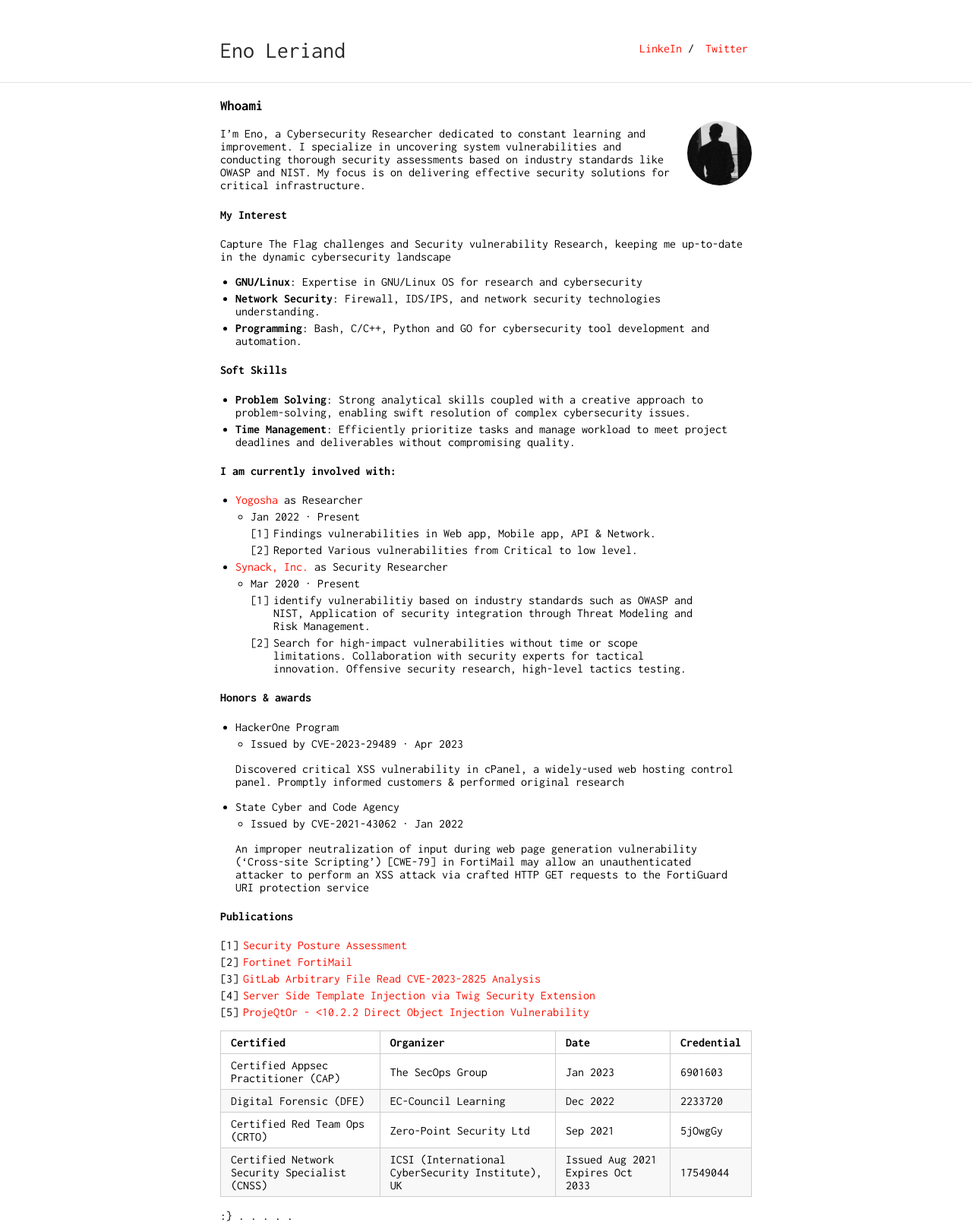
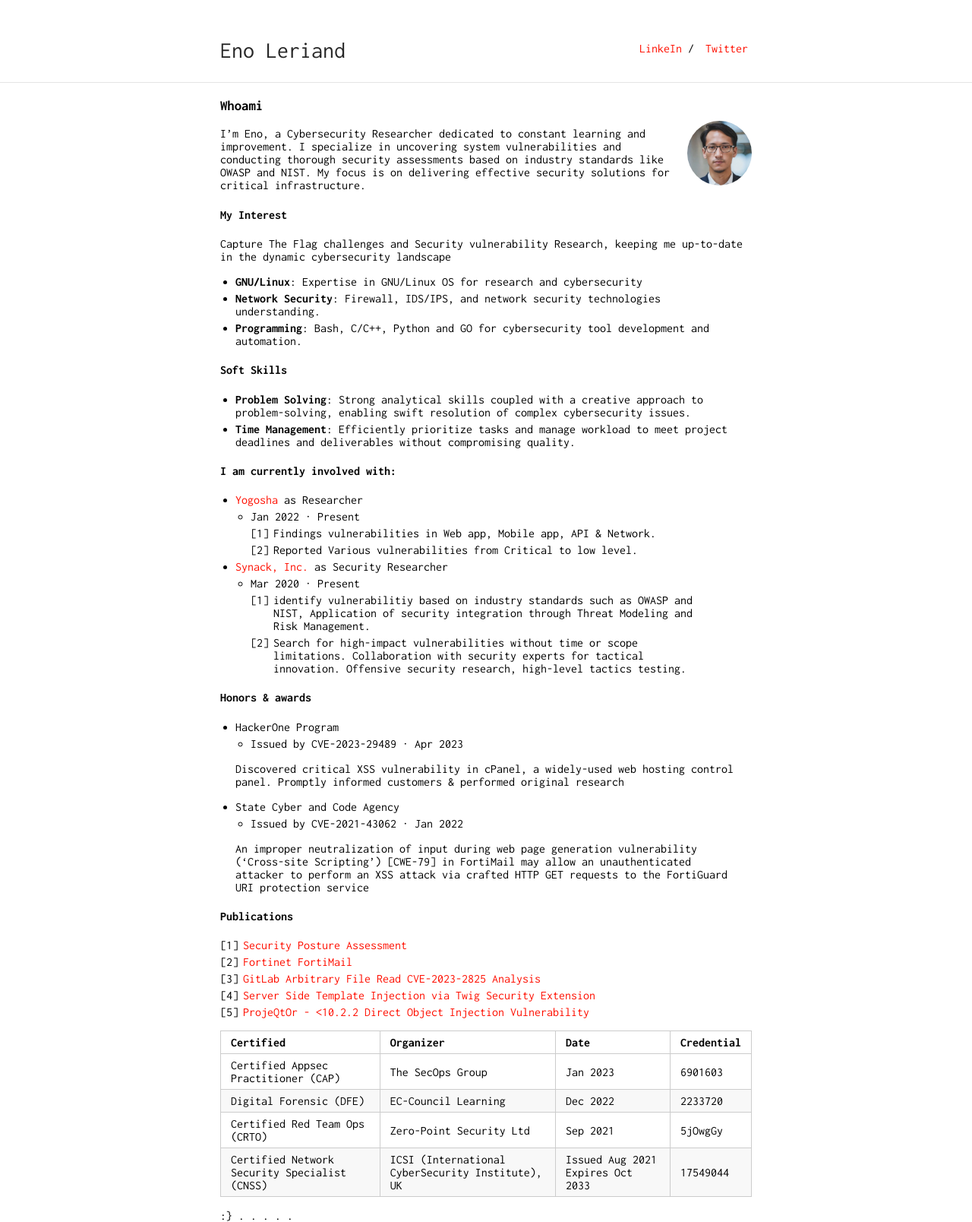
Before and after one commit to z0rs/me, a Jekyll site: the page built from index.md, in a window 1280 px wide. Shown: the whole page at 76% size. Built offline with Jekyll 4.4.1, drawn with Linux system fonts in a browser that asks for light colours.

Commit message:
Update index.md

```diff
--- a/index.md
+++ b/index.md
@@ -2,7 +2,7 @@
 layout: default
 ---
 
-<img class="profile-picture" src="76135196.jpeg" style="margin: 30px 0 0 15px;">
+<img class="profile-picture" src="MyProfile.jpg" style="margin: 30px 0 0 15px;">
 
 ### Whoami
 
```
